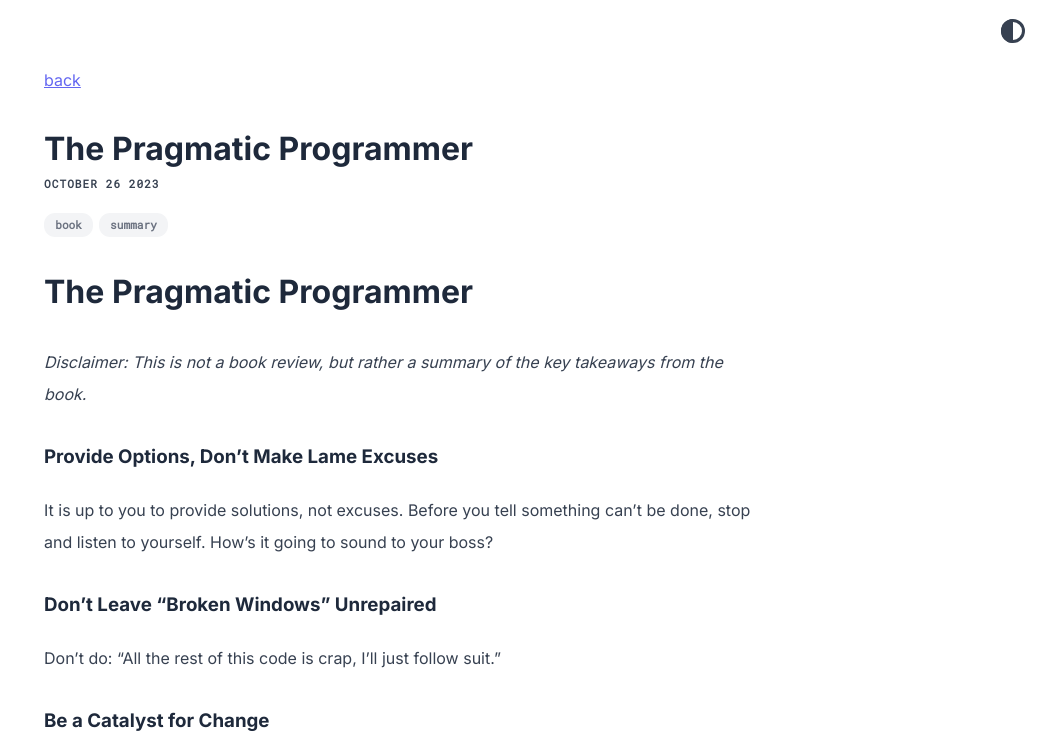
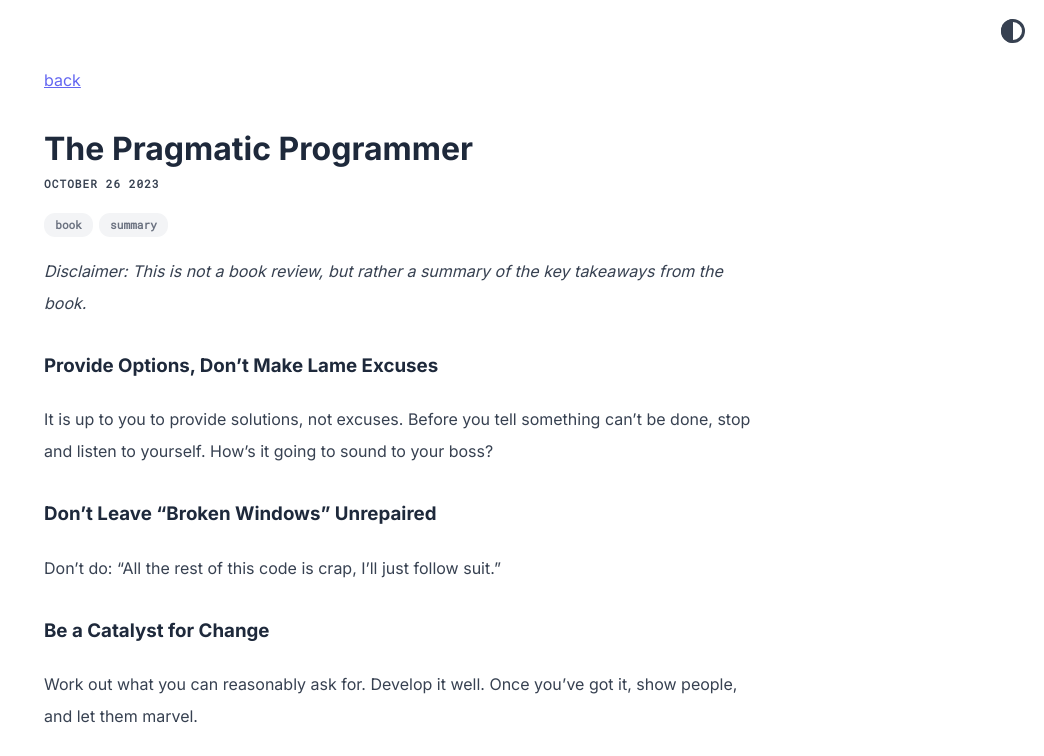
Before and after one commit to SonQBChau/sonqbchau.github.io, an Astro site: page /posts/pragmatic-programmer in a window 1280 px wide. Shown: the top 756 px of the page, without its empty margins (236-1280 px from the left). Built offline with nearby package versions, Linux system fonts and the light colour scheme; Astro itself is replaced by a stand-in of ours.

Commit message:
Update pragmatic-programmer.md

```diff
--- a/src/pages/posts/pragmatic-programmer.md
+++ b/src/pages/posts/pragmatic-programmer.md
@@ -4,8 +4,6 @@
 published: 'October 26 2023'
 layout: ../../layouts/BlogLayout.astro
 ---
-
-# The Pragmatic Programmer
 
 *Disclaimer: This is not a book review, but rather a summary of the key takeaways from the book.*
 
```
